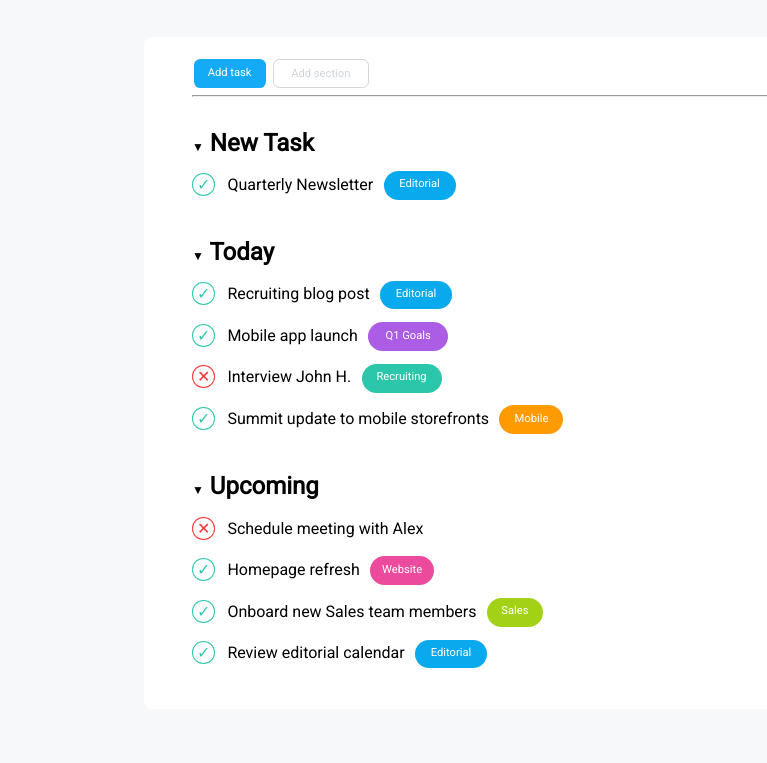
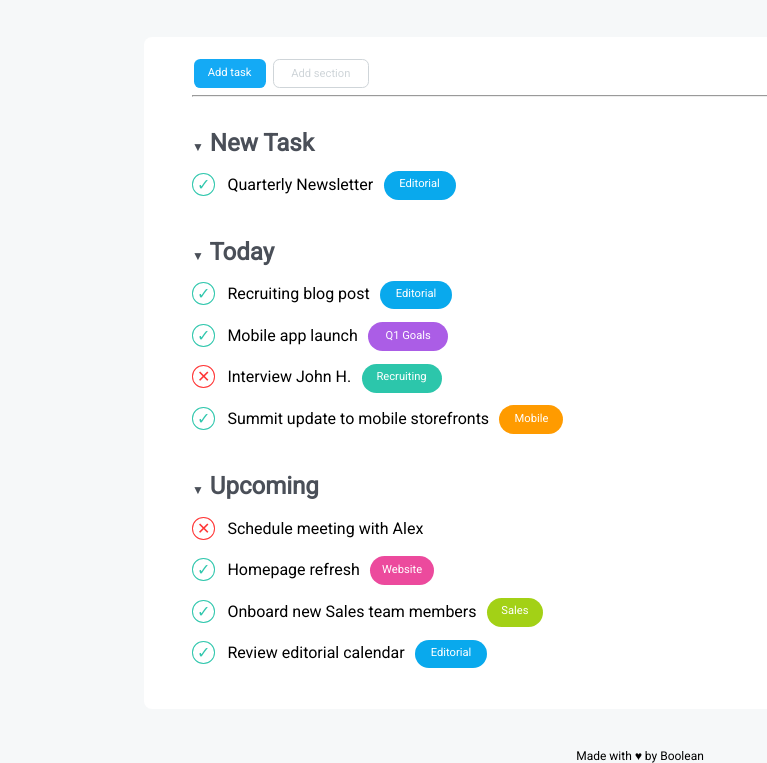
Before and after one commit to AndreSoffiantini/html-css-toboolist, a plain HTML site: page index.html in a window 1280 px wide. Shown: the part 83-846 px from the top of the page, without its empty margins (0-767 px from the left). Drawn offline with Linux system fonts and the light colour scheme.

Commit message:
Add site-footer

```diff
--- a/css/style.css
+++ b/css/style.css
@@ -107,12 +107,12 @@ body{
     margin: 2rem 0;
 }
 
+.section-title{
+    margin-bottom: 0.5rem;
+    color: var(--title-section-color);
+}
 .triangle{
     font-size: 0.75rem;
-}
-
-.section-title{
-    margin-bottom: 0.5rem;
 }
 
 .circle-checkmark {
@@ -185,4 +185,9 @@ body{
 
 /************ #Site-Footer ************/
 
+#site-footer {
+    text-align: center;
+    font-size: 0.75rem;
+}
+
 /************ #/Site-Footer ************/
--- a/index.html
+++ b/index.html
@@ -31,7 +31,7 @@
                 <hr>
 
             </header>
-             <!-- /#container-header -->
+             <!-- /.container-header -->
 
              <main class="container-main">
 
@@ -113,8 +113,6 @@
                 <!-- /Upcoming section -->
 
              </main>
-
-
              <!-- /.container-main -->
 
         </div>
@@ -123,7 +121,7 @@
     <!-- /#site-main -->
 
     <footer id="site-footer">
-
+        Made with &hearts; by Boolean
     </footer>
     <!-- /#site-footer -->
 </body>
```
